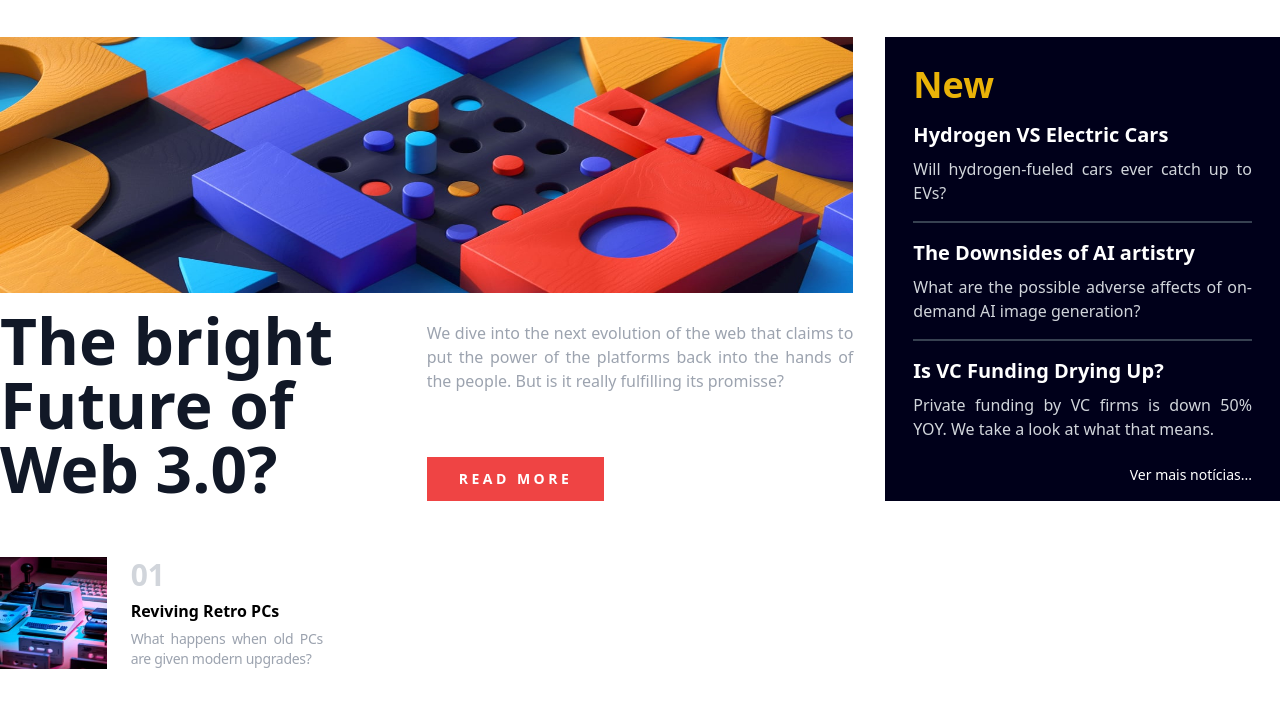
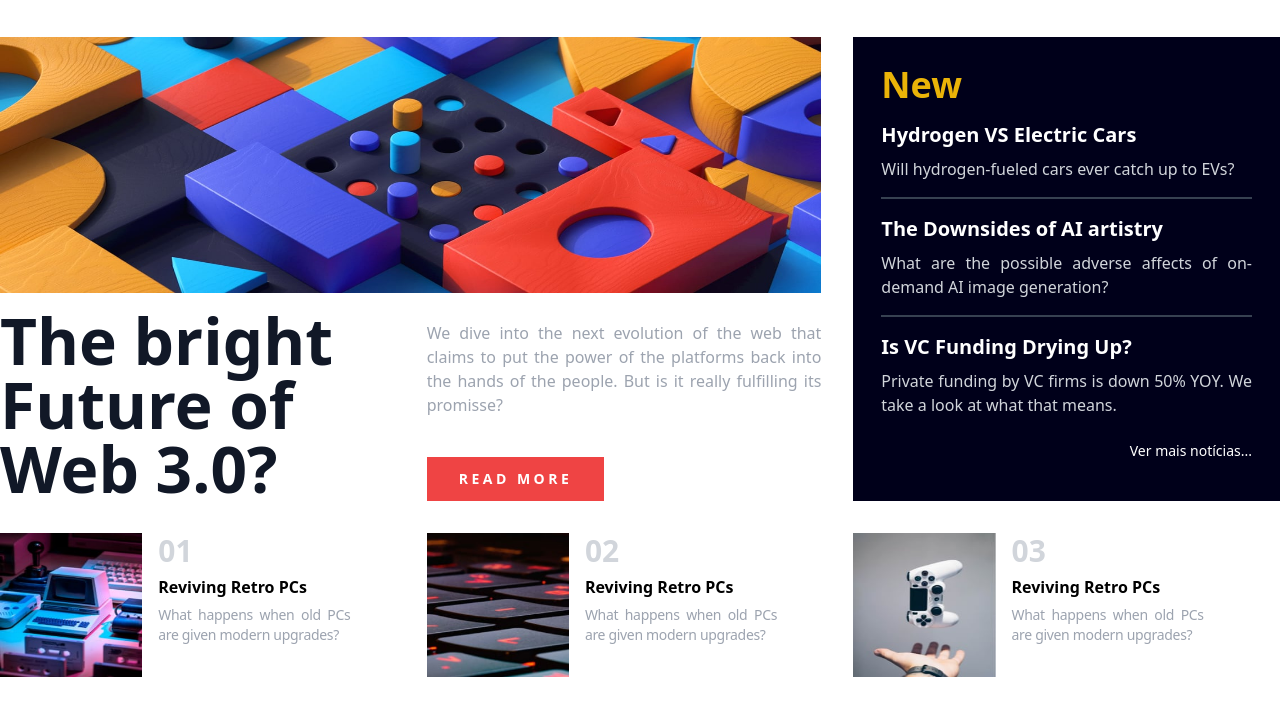
Before and after one commit to JknSantos/news-homepage-main, a plain HTML site: page index.html in a window 1280 px wide. Shown: the part 83-798 px from the top of the page. Drawn offline with nearby package versions, Linux system fonts and the light colour scheme.

Commit message:
terminando a versão desktop

```diff
--- a/index.html
+++ b/index.html
@@ -33,8 +33,8 @@
     </div>
   </header>
   <main><!-- Conteúdo Principal -->
-    <div class="max-w-screen-xl m-auto grid grid-cols-12"><!-- destaques -->
-      <section class="sm:col-span-12 lg:col-span-8 sm:relative"><!-- conteudo destaque-->
+    <div class="xl:max-w-screen-xl m-auto grid grid-cols-12"><!-- destaques -->
+      <section class="sm:col-span-12 lg:col-span-8 sm:relative mr-8"><!-- conteudo destaque-->
         <div class="h-64 object-cover"><!-- imagem destaque -->
           <img src="assets/images/image-web-3-desktop.jpg" alt="Image web desktop" class="w-full h-full">
         </div>
@@ -44,7 +44,7 @@
               The bright Future of Web 3.0?
             </h1>
           </div>
-          <div class="mt-4 relative"><!-- parágrafo -->
+          <div class="mt-4 pl-4 relative"><!-- parágrafo -->
             <p class="text-gray-400 text-justify sm:text-lg lg:text-base xl:pt-3">We dive into the next evolution of the web that claims to put the power of the platforms back into the hands of the people. But is it really fulfilling its promisse?</p>
             <div class="sm:text-center lg:text-start xl:absolute xl:bottom-0"><!-- Button action -->
               <button class="sm:mt-6 px-8 py-3 bg-red-500 text-white text-sm font-bold uppercase tracking-[.25em] hover:bg-red-600">
@@ -54,7 +54,7 @@
           </div>
         </div>
       </section>
-      <section style="background-color: #00001a;" class="col-span-4 col-start-9 ml-8"><!-- Notícias recentes -->
+      <section style="background-color: #00001a;" class="col-span-4 col-start-9"><!-- Notícias recentes -->
         <div class="p-7 relative"><!-- outros destaques -->
           <h2 class="text-yellow-500 text-4xl font-bold">New</h2>
           <div class="my-4 cursor-pointer" ><!-- noticia 1 -->
@@ -89,13 +89,13 @@
         </div>
       </section>
     </div>
-    <div class="max-w-screen-xl m-auto mt-14 grid grid-cols-12"><!-- noticias de tecnologias -->
-      <section class="max-lg:col-span-12 xl:col-span-4">
-          <div class="grid grid-cols-12 max-lg:h-40 xl:h-28"><!-- noticia tec. 1 -->
-              <div class="max-lg:col-span-2 xl:col-span-3 max-lg:h-40 xl:h-28">
-                <img src="assets/images/image-retro-pcs.jpg" alt="retro" class="w-full h-full">
+    <div class="max-w-screen-xl m-auto mt-8 grid grid-cols-12"><!-- noticias de tecnologias -->
+      <section class="max-lg:col-span-6 xl:col-span-4">
+          <div class="grid grid-cols-6"><!-- noticia tec. 1 -->
+              <div class="col-span-2 max-h-36">
+                <img src="assets/images/image-retro-pcs.jpg" alt="retro" class="w-full h-full max-lg:max-w-[150px]">
               </div>
-              <div class="max-lg:col-span-10 xl:col-span-8 px-6"><!-- conteudo tec. 1 -->
+              <div class="col-span-4 pl-4"><!-- conteudo tec. 1 -->
                 <div class="max-lg:text-4xl xl:text-3xl font-bold text-gray-300"><!-- indice -->
                   <span>01</span><!-- Indice -->
                 </div>
@@ -108,6 +108,42 @@
               </div>
           </div>
       </section>
+      <section class="max-lg:col-span-6 xl:col-span-4">
+        <div class="grid grid-cols-6"><!-- noticia tec. 2 -->
+            <div class="col-span-2 max-h-36">
+              <img src="assets/images/image-top-laptops.jpg" alt="laptops" class="w-full h-full max-lg:max-w-[150px]">
+            </div>
+            <div class="col-span-4 pl-4"><!-- conteudo tec. 2 -->
+              <div class="max-lg:text-4xl xl:text-3xl font-bold text-gray-300"><!-- indice -->
+                <span>02</span><!-- Indice -->
+              </div>
+              <div><!-- Titulo tec. 02 -->
+                <h2 class="font-bold py-1.5 max-lg:text-xl">Reviving Retro PCs</h2>
+              </div>
+              <div><!-- Texto tec. 02 -->
+                <p class="max-lg:text-lg xl:text-sm text-justify text-gray-400 max-w-[24ch] -tracking-[.02rem]">What happens when old PCs are given modern upgrades?</p>
+              </div>
+            </div>
+        </div>
+    </section>
+    <section class="max-lg:col-span-6 xl:col-span-4">
+      <div class="grid grid-cols-6"><!-- noticia tec. 3 -->
+          <div class="col-span-2 max-h-36">
+            <img src="assets/images/image-gaming-growth.jpg" alt="gaming" class="w-full h-full max-lg:max-w-[150px]">
+          </div>
+          <div class="col-span-4 pl-4"><!-- conteudo tec. 3 -->
+            <div class="max-lg:text-4xl xl:text-3xl font-bold text-gray-300"><!-- indice -->
+              <span>03</span><!-- Indice -->
+            </div>
+            <div><!-- Titulo tec. 03 -->
+              <h2 class="font-bold py-1.5 max-lg:text-xl">Reviving Retro PCs</h2>
+            </div>
+            <div><!-- Texto tec. 03 -->
+              <p class="max-lg:text-lg xl:text-sm text-justify text-gray-400 max-w-[24ch] -tracking-[.02rem]">What happens when old PCs are given modern upgrades?</p>
+            </div>
+          </div>
+      </div>
+  </section>
     </div>
 
   </main>
```
